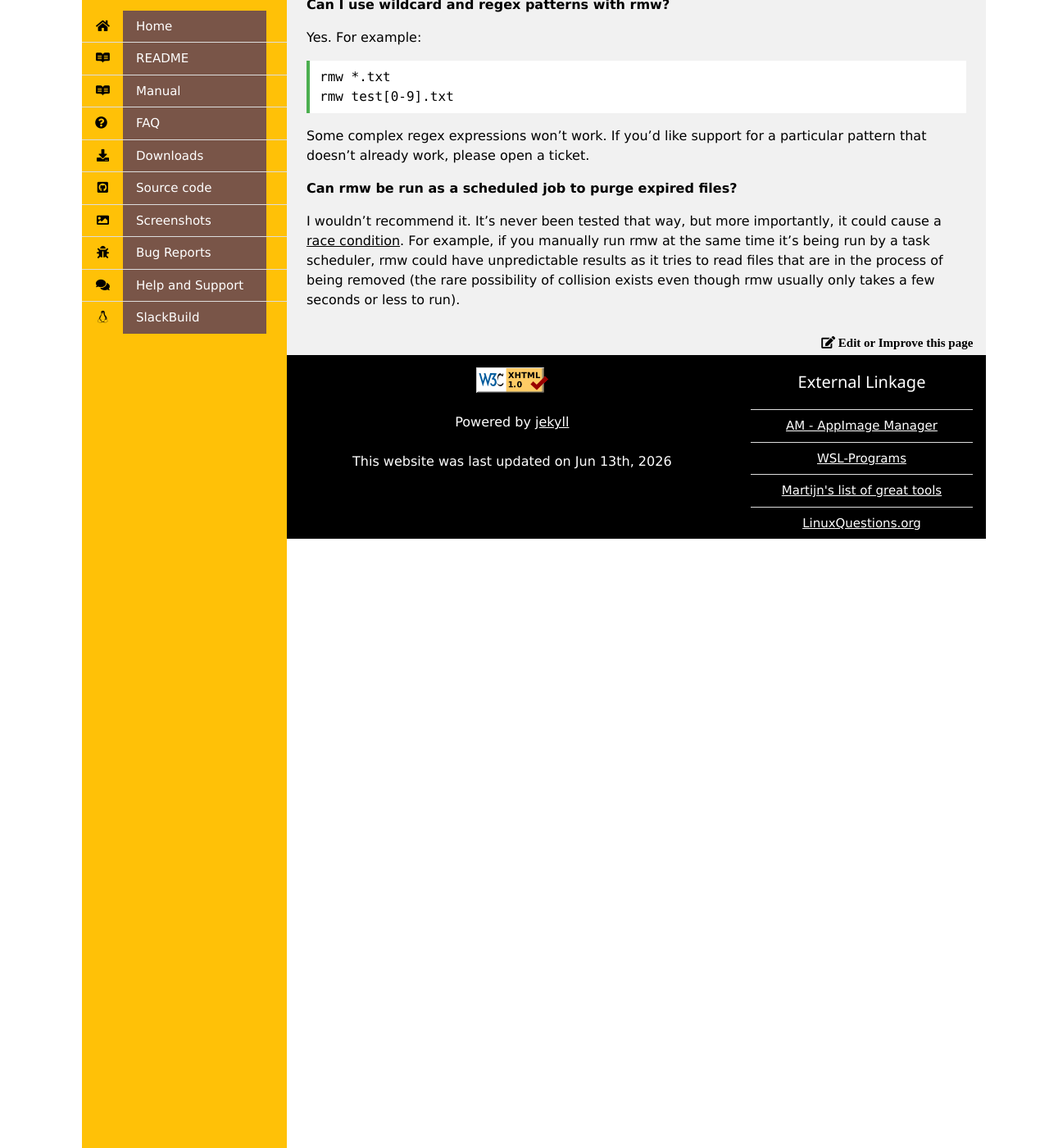
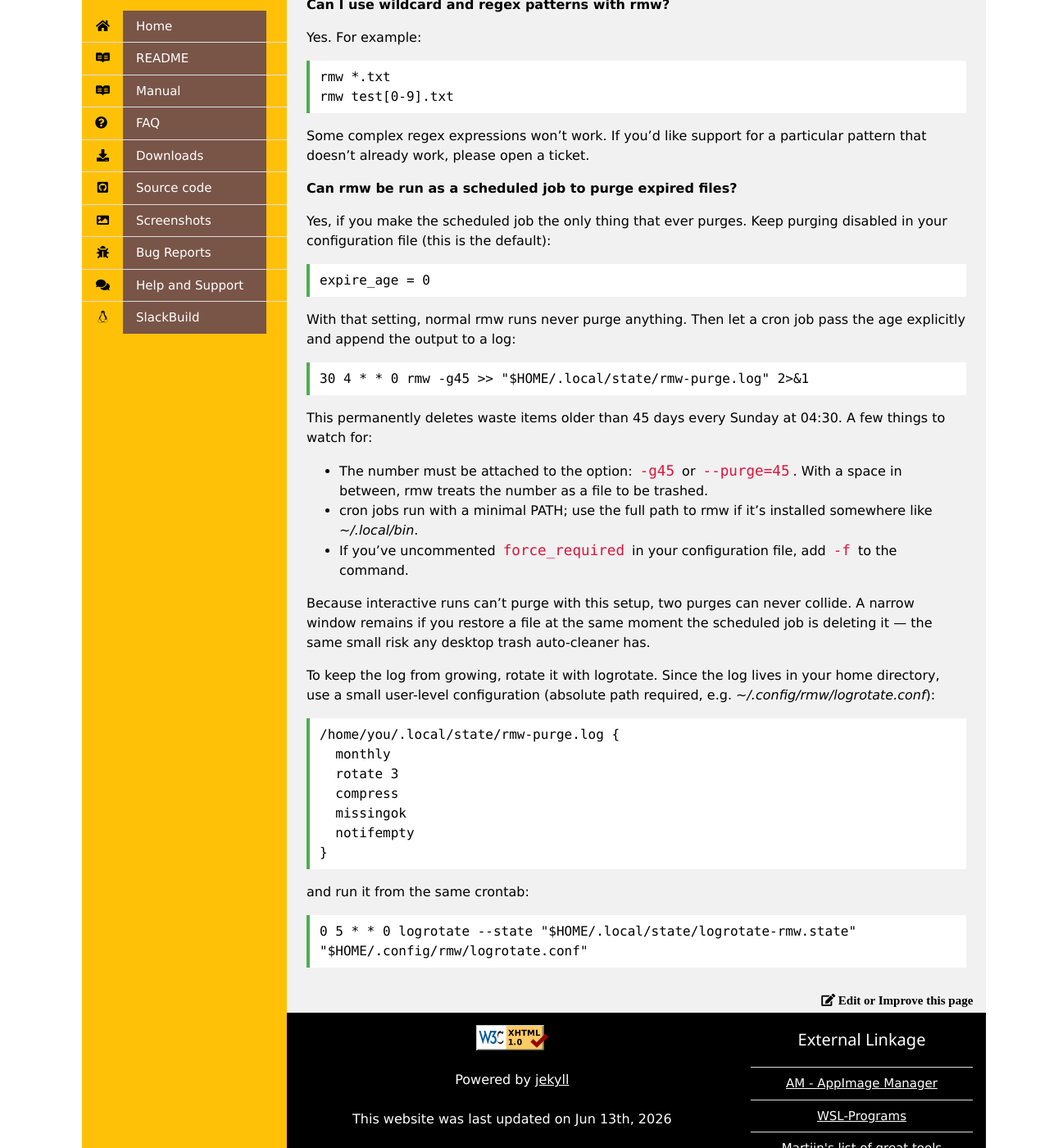
Before and after one commit to theimpossibleastronaut/rmw-website, a Jekyll site: the page built from faq.md, in a window 1280 px wide and 1400 px high, scrolled down 1040 px. Shown: the whole window at 82% size. Built offline with Jekyll 4.4.1, drawn with Linux system fonts in a browser that asks for light colours.

Commit message:
faq: replace scheduled-job warning with a cron purge recipe
Co-Authored-By: Claude Fable 5 <noreply@anthropic.com>

```diff
--- a/faq.md
+++ b/faq.md
@@ -74,11 +74,55 @@ ticket.
 
 **Can rmw be run as a scheduled job to purge expired files?**
 
-I wouldn't recommend it. It's never been tested that way, but more
-importantly, it could cause a <a
-href="https://devopedia.org/race-condition-software">race
-condition</a>. For example, if you manually run rmw at the same time
-it's being run by a task scheduler, rmw could have unpredictable
-results as it tries to read files that are in the process of being
-removed (the rare possibility of collision exists even though rmw
-usually only takes a few seconds or less to run).
+Yes, if you make the scheduled job the only thing that ever purges.
+Keep purging disabled in your configuration file (this is the
+default):
+
+<p class="w3-code">
+  expire_age = 0
+</p>
+
+With that setting, normal rmw runs never purge anything. Then let a
+cron job pass the age explicitly and append the output to a log:
+
+<p class="w3-code">
+  30 4 * * 0 rmw -g45 >> "$HOME/.local/state/rmw-purge.log" 2>&1
+</p>
+
+This permanently deletes waste items older than 45 days every Sunday
+at 04:30. A few things to watch for:
+
+- The number must be attached to the option: <code
+  class="w3-codespan">-g45</code> or <code
+  class="w3-codespan">--purge=45</code>. With a space in between,
+  rmw treats the number as a file to be trashed.
+- cron jobs run with a minimal PATH; use the full path to rmw if it's
+  installed somewhere like *~/.local/bin*.
+- If you've uncommented <code class="w3-codespan">force_required</code>
+  in your configuration file, add <code class="w3-codespan">-f</code>
+  to the command.
+
+Because interactive runs can't purge with this setup, two purges can
+never collide. A narrow window remains if you restore a file at the
+same moment the scheduled job is deleting it — the same small risk any
+desktop trash auto-cleaner has.
+
+To keep the log from growing, rotate it with logrotate. Since the log
+lives in your home directory, use a small user-level configuration
+(absolute path required, e.g. *~/.config/rmw/logrotate.conf*):
+
+<p class="w3-code">
+  /home/you/.local/state/rmw-purge.log {<br />
+  &nbsp;&nbsp;monthly<br />
+  &nbsp;&nbsp;rotate 3<br />
+  &nbsp;&nbsp;compress<br />
+  &nbsp;&nbsp;missingok<br />
+  &nbsp;&nbsp;notifempty<br />
+  }
+</p>
+
+and run it from the same crontab:
+
+<p class="w3-code">
+  0 5 * * 0 logrotate --state "$HOME/.local/state/logrotate-rmw.state" "$HOME/.config/rmw/logrotate.conf"
+</p>
```
